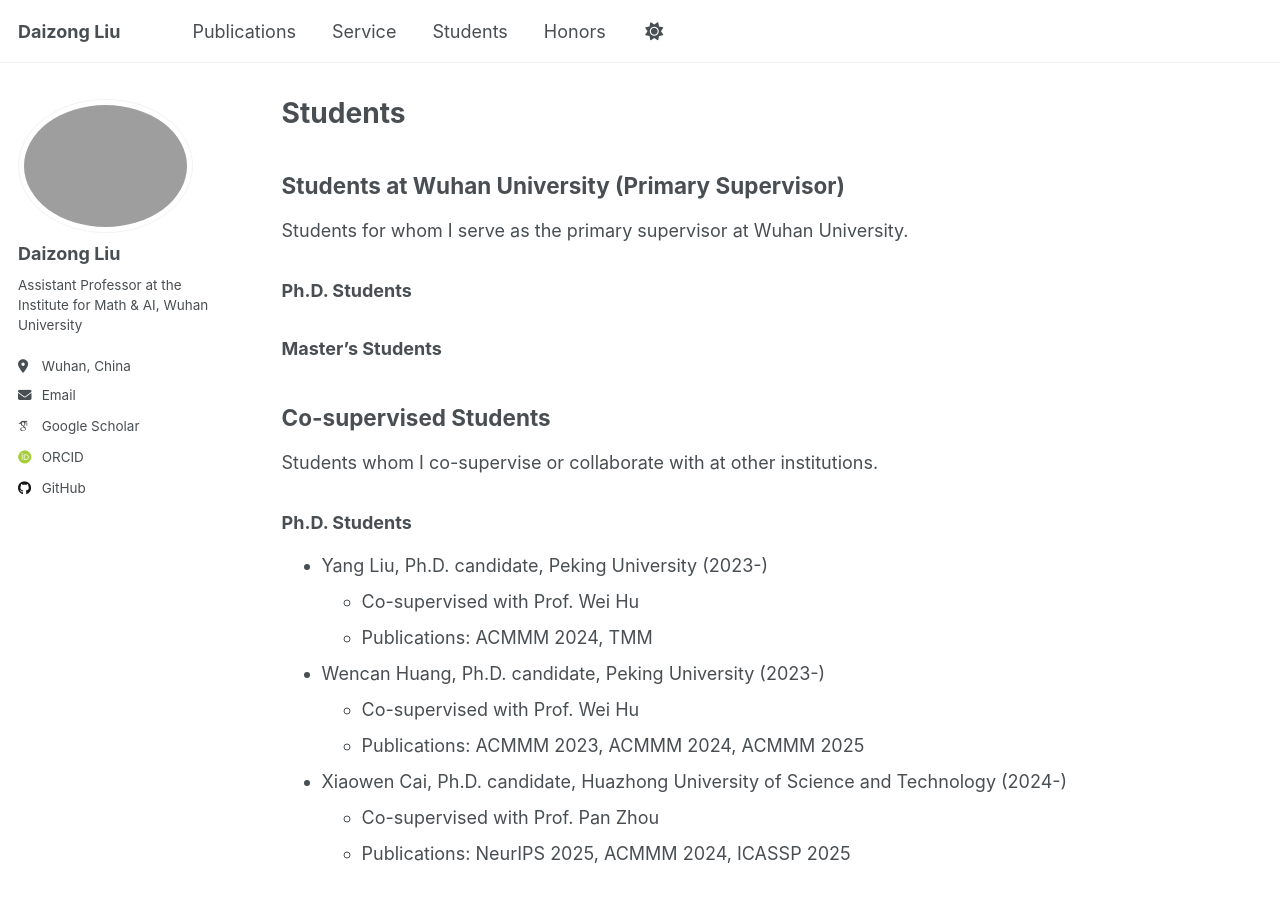
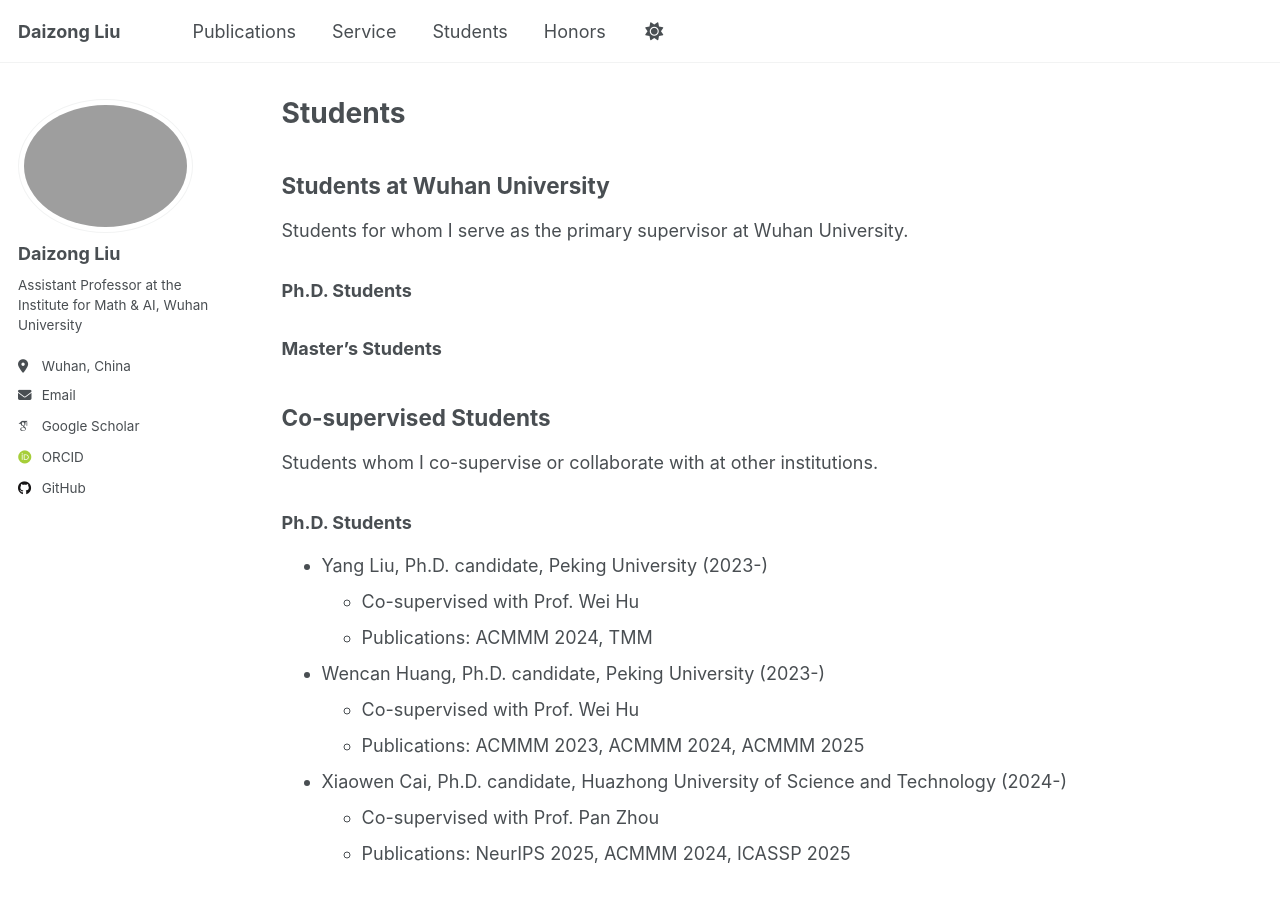
Before and after one commit to liudaizong/liudaizong.github.io, a Jekyll site: the page built from _pages/student.md, in a window 1280 px wide and 900 px high. Built offline with Jekyll 4.4.1, drawn with Linux system fonts in a browser that asks for light colours; some web fonts are replaced.

Commit message:
Update student.md

```diff
--- a/_pages/student.md
+++ b/_pages/student.md
@@ -4,7 +4,7 @@ title: "Students"
 layout: archive
 ---
 
-## Students at Wuhan University (Primary Supervisor)
+## Students at Wuhan University
 
 Students for whom I serve as the primary supervisor at Wuhan University.
 
```
